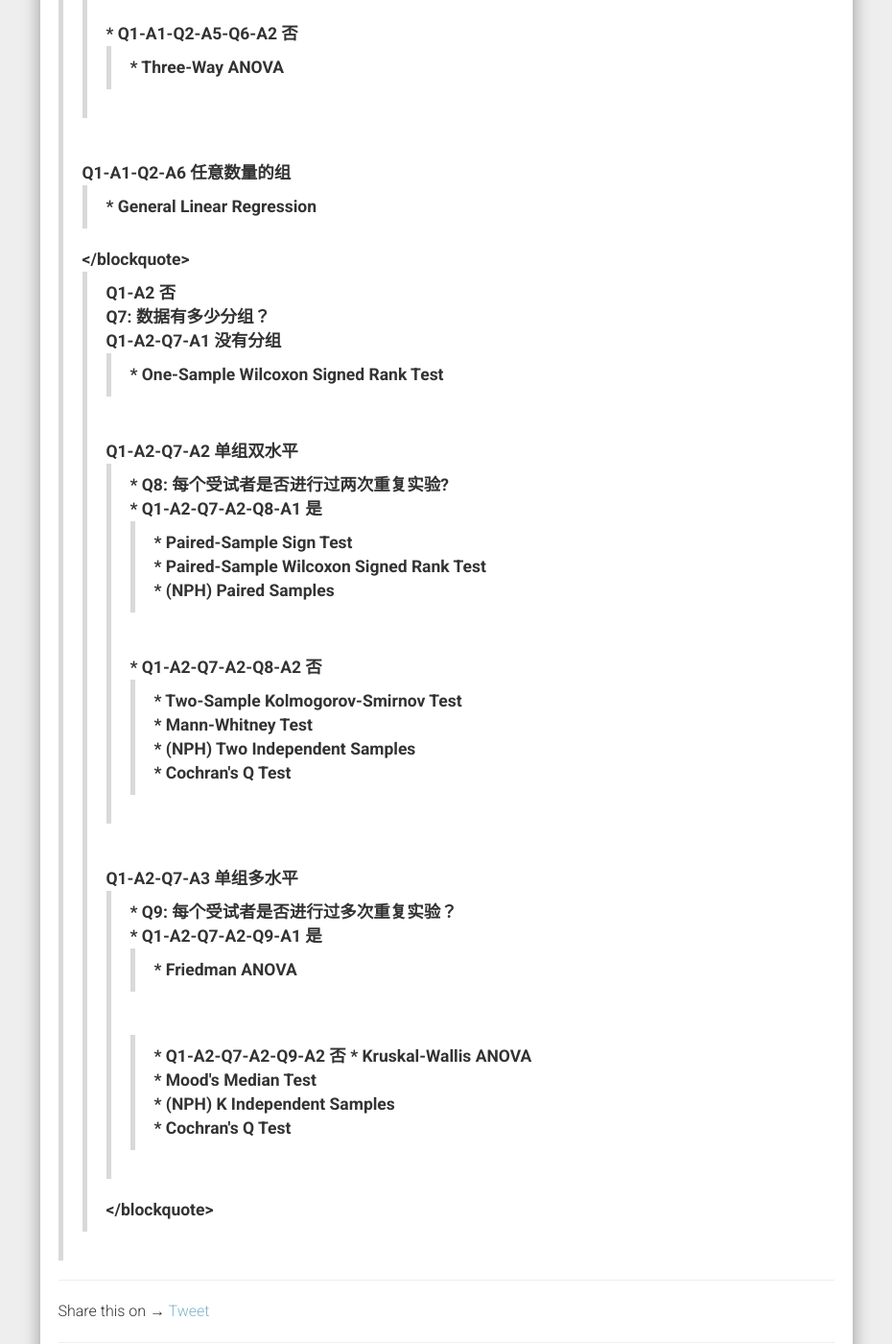
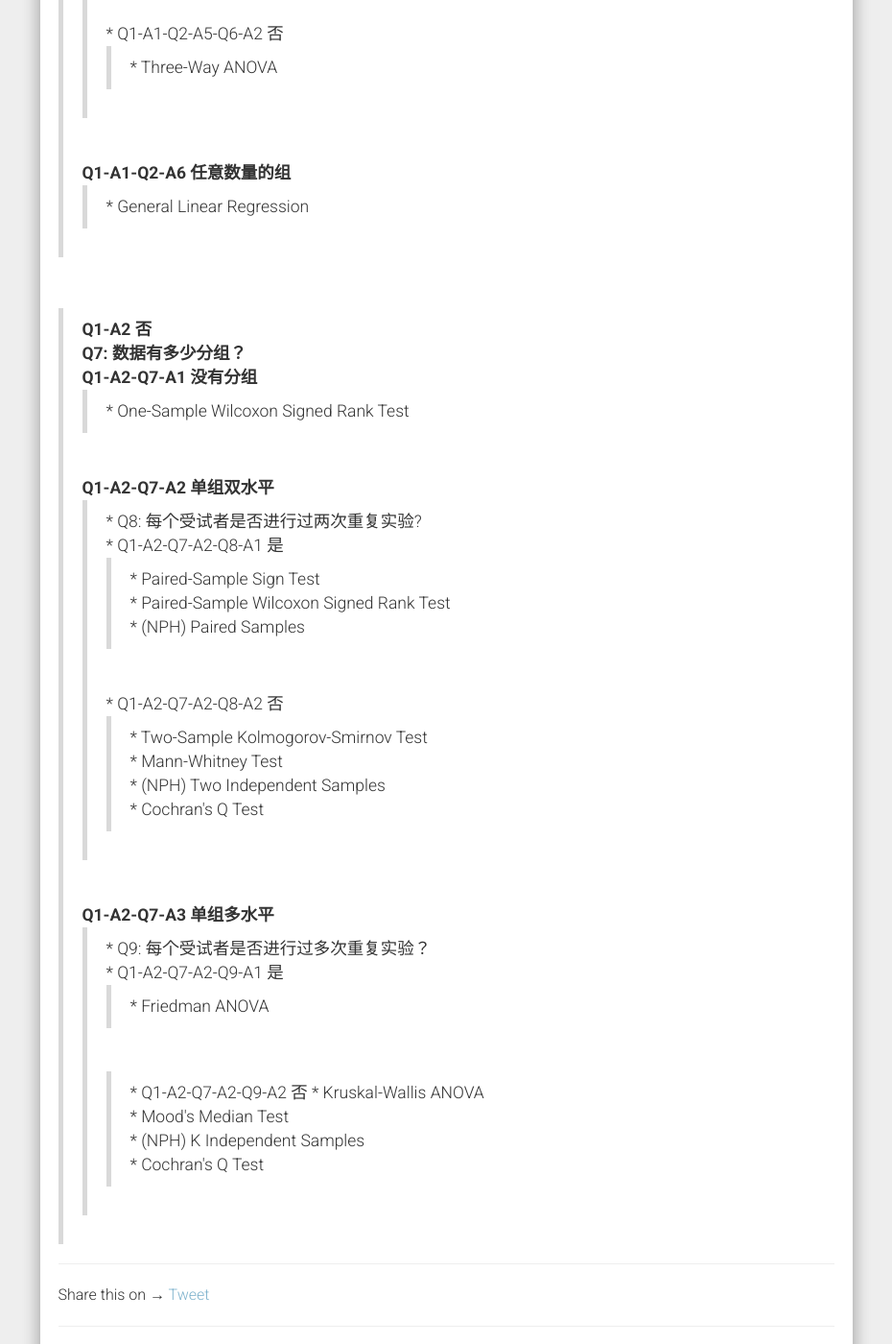
Before and after one commit to wuyuki/wuyuki.github.io, a Jekyll site: the page built from _posts/2019-03-03-compare-means.md, in a window 1280 px wide and 1400 px high, scrolled down 1914 px. Shown: the whole window at 96% size, without its empty margins (321-1251 px from the left). Built offline with Jekyll 4.4.1, drawn with Linux system fonts in a browser that asks for light colours; nearby versions of some CDN libraries; comment, search, counter and statistics services are not loaded.

```diff
--- a/_posts/2019-03-03-compare-means.md
+++ b/_posts/2019-03-03-compare-means.md
@@ -16,12 +16,12 @@ relatedwords: statistics
 今天终于花了点时间自己总结了一下：
 <hr/>
 
-<strong>Q1: 数据是否符合正态分布<strong>
+<strong>Q1: 数据是否符合正态分布</strong>
 
 <blockquote>
-	<strong>Q1-A1 是<strong>
+	<strong>Q1-A1 是</strong>
 	<br/>
-	<strong>Q2: 数据有多少分组<strong>
+	<strong>Q2: 数据有多少分组</strong>
 	<br/>
 		<strong>Q1-A1-Q2-A1 没有分组</strong>
 		<blockquote>
@@ -111,9 +111,9 @@ relatedwords: statistics
 </blockquote>
 <br/>
 <blockquote>
-	<strong>Q1-A2 否<strong>
+	<strong>Q1-A2 否</strong>
 	<br/>
-		<strong>Q7: 数据有多少分组？<strong>
+		<strong>Q7: 数据有多少分组？</strong>
 		<br/>
 			<strong>Q1-A2-Q7-A1 没有分组</strong>
 			<br/>
@@ -121,7 +121,7 @@ relatedwords: statistics
 				* One-Sample Wilcoxon Signed Rank Test
 			</blockquote>
 			<br/>
-			<strong>Q1-A2-Q7-A2 单组双水平<strong>
+			<strong>Q1-A2-Q7-A2 单组双水平</strong>
 			<br/>
 			<blockquote>
 				* Q8: 每个受试者是否进行过两次重复实验?
@@ -147,7 +147,7 @@ relatedwords: statistics
 					</blockquote>
 			</blockquote>
 			<br/>
-			<strong>Q1-A2-Q7-A3 单组多水平<strong>
+			<strong>Q1-A2-Q7-A3 单组多水平</strong>
 			<br/>
 			<blockquote>
 				* Q9: 每个受试者是否进行过多次重复实验？
```
